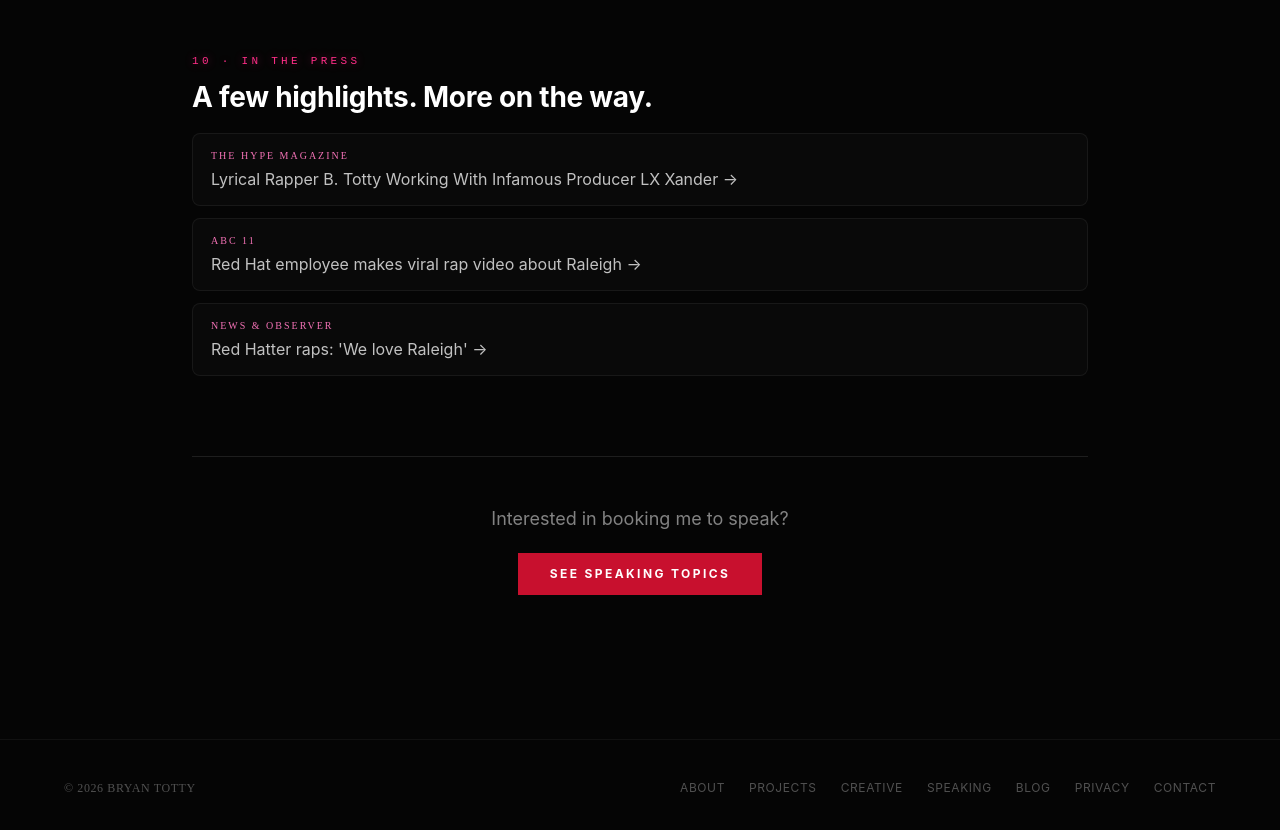
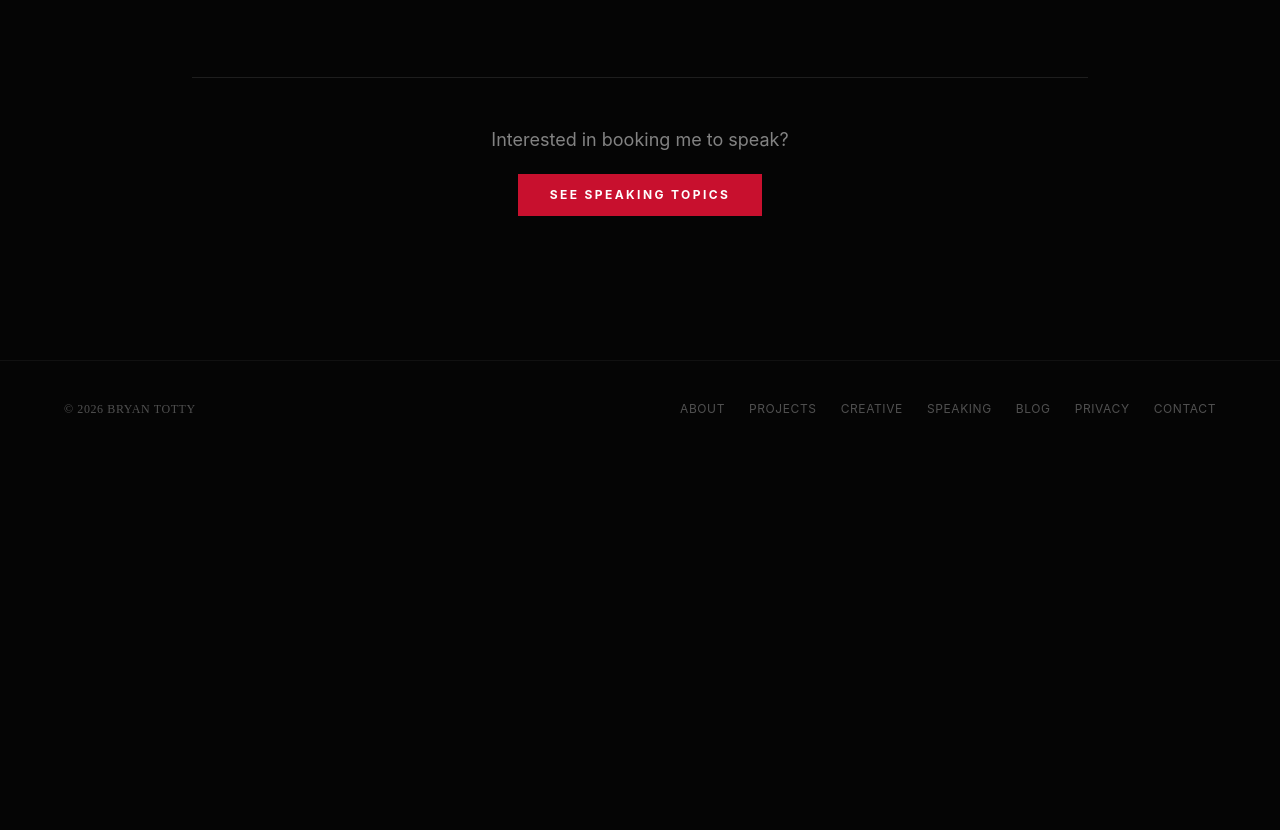
Before and after one commit to mtg-vox/bryantotty-site, a website: page about.html in a window 1280 px wide. Shown: the part 5128-5958 px from the top of the page. After the commit the page ends 5585 px from the top, so only its background shows below. Drawn offline with nearby package versions, Linux system fonts and the light colour scheme.

Commit message:
about: remove press section (deduplicated with Creative); creative: add Hype Magazine producer feature

```diff
--- a/about.html
+++ b/about.html
@@ -477,26 +477,6 @@
                 </div>
             </section>
 
-            <!-- ============ IN THE PRESS ============ -->
-            <section class="reveal mb-14">
-                <p class="a-label-pink">10 · In The Press</p>
-                <h2 class="a-h2">A few highlights. More on the way.</h2>
-                <div class="space-y-3">
-                    <a href="https://www.thehypemagazine.com/2023/07/lyrical-rapper-b-totty-working-with-infamous-producer-lx-xander/" target="_blank" rel="noopener noreferrer" class="a-press-link">
-                        <span class="font-['JetBrains_Mono'] text-[10px] tracking-[0.2em] text-pink-400 uppercase block mb-1">The Hype Magazine</span>
-                        Lyrical Rapper B. Totty Working With Infamous Producer LX Xander &rarr;
-                    </a>
-                    <a href="https://abc11.com/entertainment/red-hat-employee-makes-viral-rap-video-about-raleigh/1185323/" target="_blank" rel="noopener noreferrer" class="a-press-link">
-                        <span class="font-['JetBrains_Mono'] text-[10px] tracking-[0.2em] text-pink-400 uppercase block mb-1">ABC 11</span>
-                        Red Hat employee makes viral rap video about Raleigh &rarr;
-                    </a>
-                    <a href="https://www.newsobserver.com/news/business/article57970488.html" target="_blank" rel="noopener noreferrer" class="a-press-link">
-                        <span class="font-['JetBrains_Mono'] text-[10px] tracking-[0.2em] text-pink-400 uppercase block mb-1">News &amp; Observer</span>
-                        Red Hatter raps: 'We love Raleigh' &rarr;
-                    </a>
-                </div>
-            </section>
-
             <!-- CTA -->
             <section class="reveal text-center mt-20 py-12 border-t border-white/10">
                 <p class="text-white/50 text-lg mb-5">Interested in booking me to speak?</p>
```
Also changed, not shown: creative.html (+12 -0 lines).
